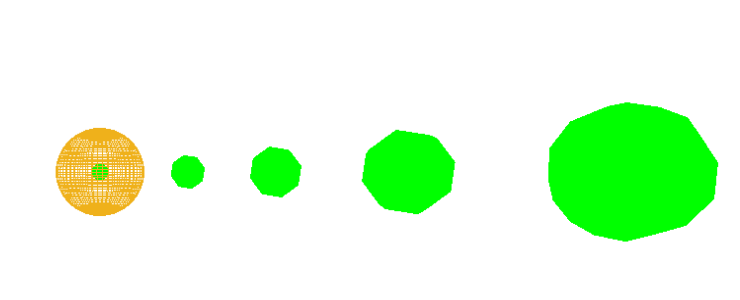
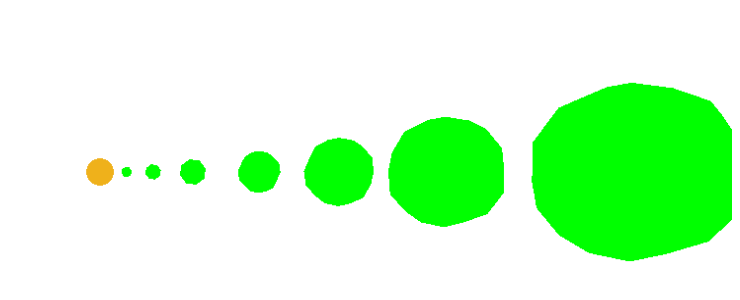
Before and after one commit to jbentley10/CMPS-179-Game-1-, a plain HTML site: page index.html in a window 1280 px wide. Shown: the part 228-528 px from the top of the page, without its empty margins (540-1280 px from the left). Drawn offline with Linux system fonts and the light colour scheme; animation ran at ten frames a second.

Commit message:
Added all planets

```diff
--- a/index.html
+++ b/index.html
@@ -64,6 +64,30 @@
             jupiter.position.y = 0;
             scene.add(jupiter);
 
+            // Create the planet saturn
+            var saturn_geometry = new THREE.SphereGeometry(13);
+            var saturn_material = new THREE.MeshBasicMaterial({color: 0x00ff00});
+            var saturn = new THREE.Mesh(saturn_geometry, saturn_material);
+            saturn.position.x = 90;
+            saturn.position.y = 0;
+            scene.add(saturn);
+
+            // Create the planet uranus
+            var uranus_geometry = new THREE.SphereGeometry(21);
+            var uranus_material = new THREE.MeshBasicMaterial({color: 0x00ff00});
+            var uranus = new THREE.Mesh(uranus_geometry, uranus_material);
+            uranus.position.x = 130;
+            uranus.position.y = 0;
+            scene.add(uranus);
+
+            // Create the planet neptune
+            var neptune_geometry = new THREE.SphereGeometry(34);
+            var neptune_material = new THREE.MeshBasicMaterial({color: 0x00ff00});
+            var neptune = new THREE.Mesh(neptune_geometry, neptune_material);
+            neptune.position.x = 200;
+            neptune.position.y = 0;
+            scene.add(neptune);
+
             // Add a sphere
             var radius2 = 5;
             segments2 = 50;
@@ -75,7 +99,7 @@
             // add the sphere to the scene
             scene.add(sphere2);
 
-			camera.position.z = 78;
+			camera.position.z = 258;
 
             // Add the sphere's material
             var sphere2Material = new THREE.MeshBasicMaterial({
@@ -117,6 +141,15 @@
                 jupiter.rotation.x += 0.01;
                 jupiter.rotation.y += 0.03;
 
+                saturn.rotation.x += 0.01;
+                saturn.rotation.y += 0.03;
+
+                uranus.rotation.x += 0.01;
+                uranus.rotation.y += 0.03;
+
+                neptune.rotation.x += 0.01;
+                neptune.rotation.y += 0.03;
+
 				renderer.render(scene, camera);
 			};
 
```
